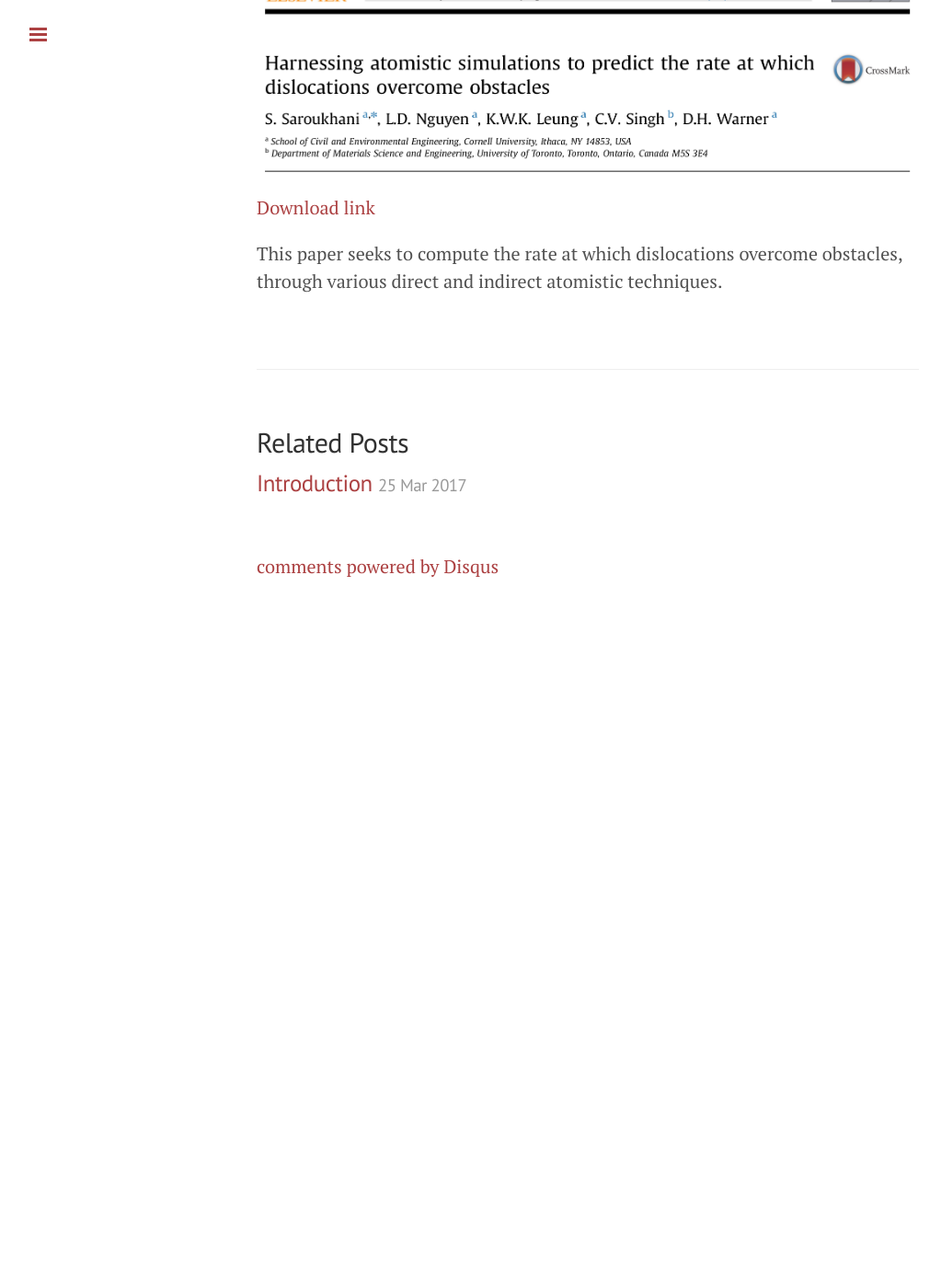
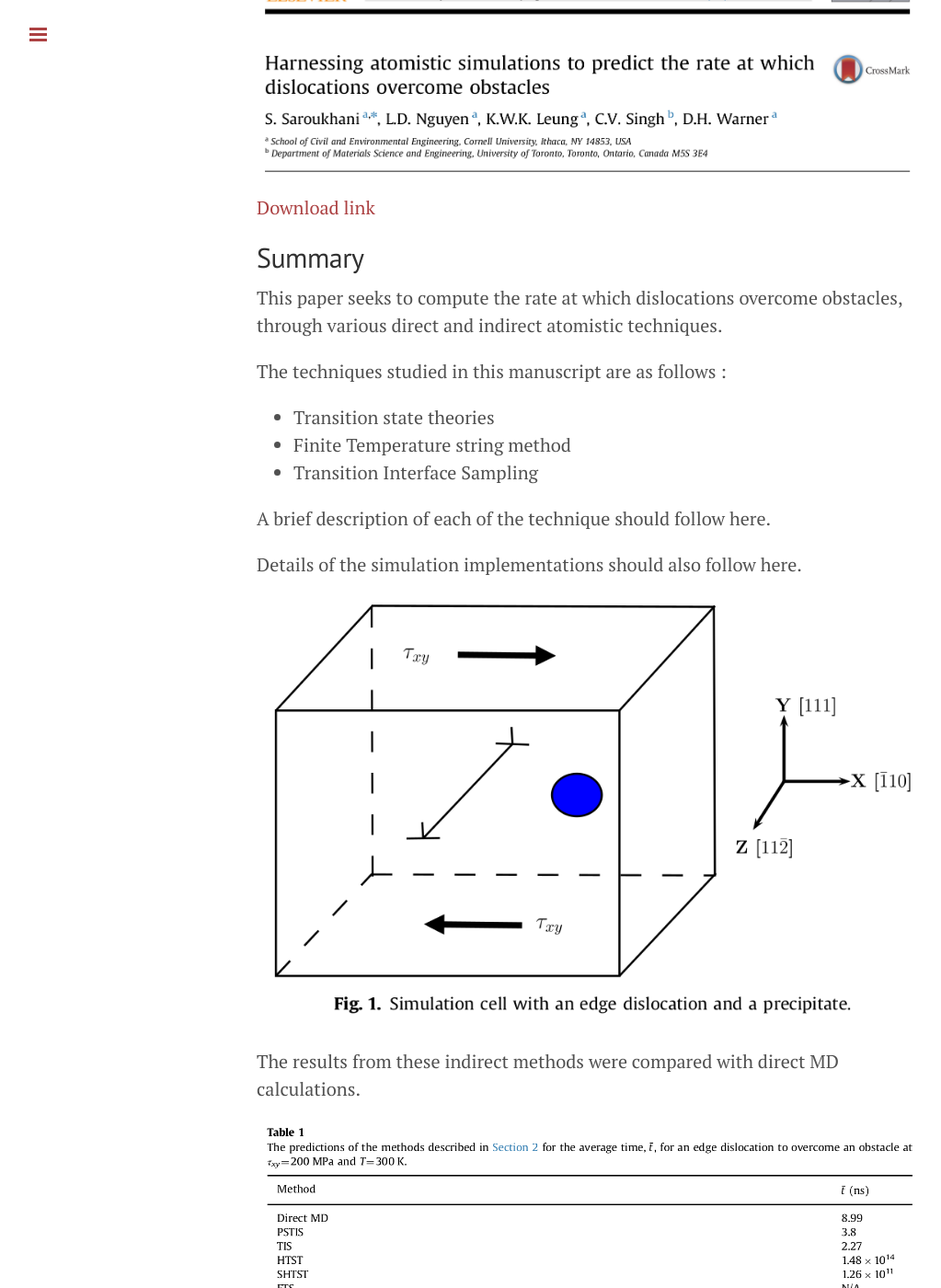
Before and after one commit to auag92/learning-atomistics, a Jekyll site: the page built from _posts/2017-03-25-lit.md, in a window 1280 px wide and 1400 px high, scrolled down 373 px. Shown: the whole window at 92% size, without its empty margins (1-1024 px from the left). Built offline with Jekyll 4.4.1, drawn with Linux system fonts in a browser that asks for light colours; comment, search, counter and statistics services are not loaded; before the commit the page ends 1004 px from its top, so only the background shows below that; some of the changed text lies outside the part shown.

Commit message:
stuff added

```diff
--- a/_posts/2017-03-25-lit.md
+++ b/_posts/2017-03-25-lit.md
@@ -9,6 +9,23 @@ published: True
 
 [Download link]({{ site.baseurl }}/papers/Saroukhani2016-Harnessing.atomistic.simulations.to.predict.the.rate.at.which.dislocations.overcome.obstacles.pdf)
 
+## Summary
 
 This paper seeks to compute the rate at which dislocations overcome obstacles,
 through various direct and indirect atomistic techniques.
+
+The techniques studied in this manuscript are as follows :
+ - Transition state theories
+ - Finite Temperature string method
+ - Transition Interface Sampling
+
+A brief description of each of the technique should follow here.
+
+Details of the simulation implementations should also follow here.
+
+![Simulation Cell]({{ site.baseurl }}/images/sim-cell.png)
+
+The results from these indirect methods were compared with direct MD
+calculations.
+
+![Comparision Table]({{ site.baseurl }}/images/method-table.png)
```
Also changed, not shown: _posts/2017-03-26-lit.md (added, +14 -0 lines), images/method-table.png (added), images/sim-cell.png (added).
